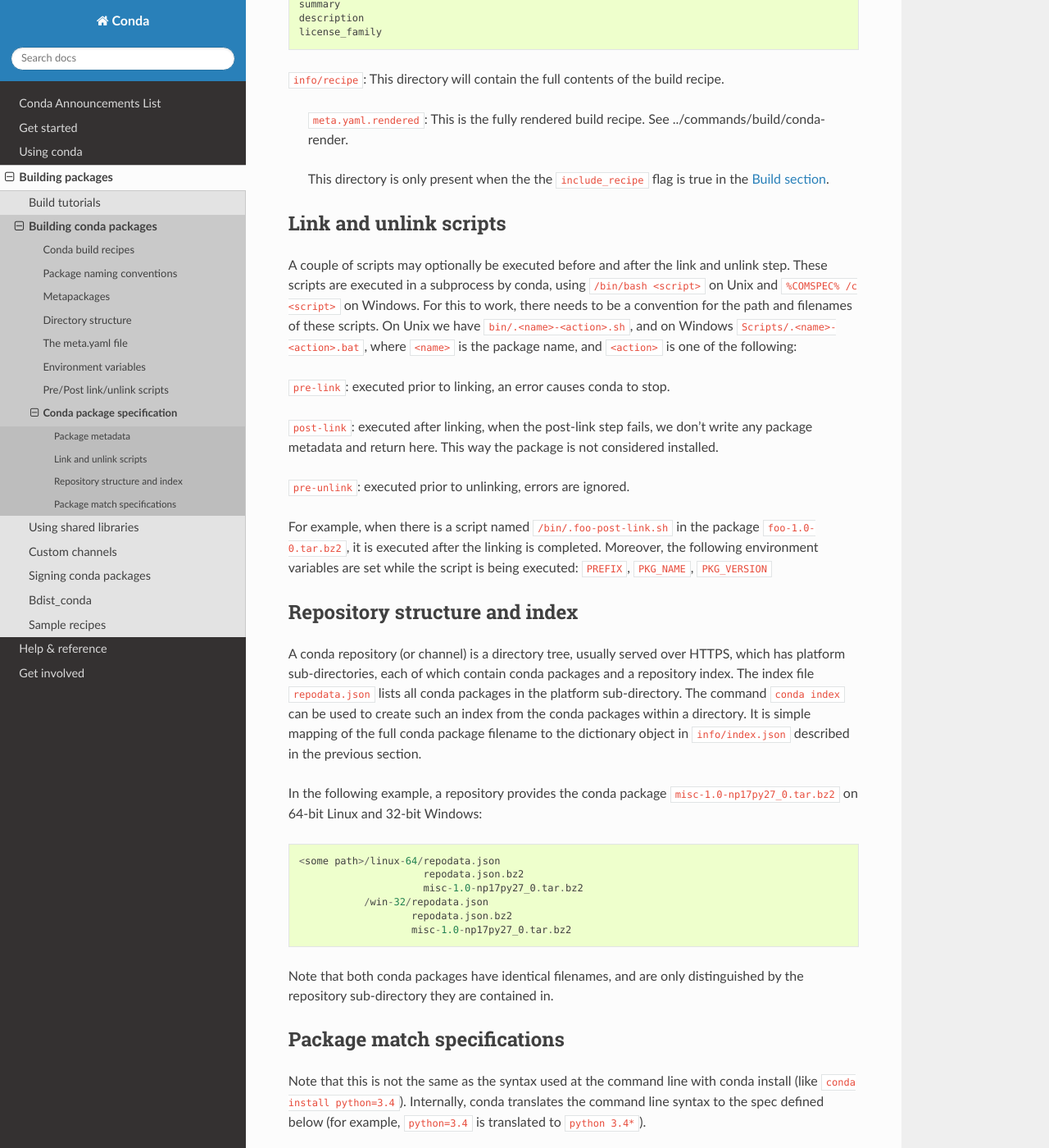
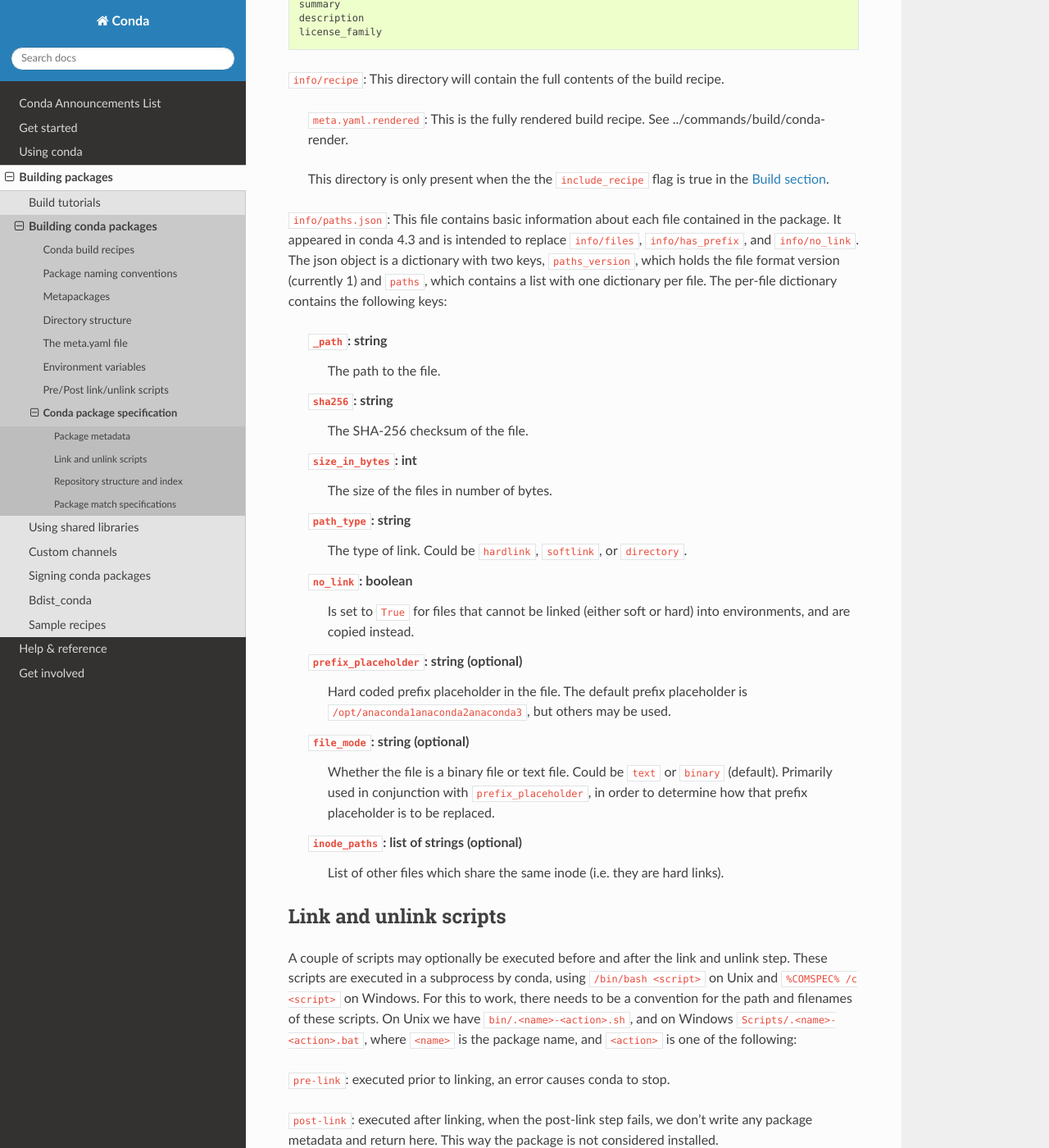
Before and after one commit to conda/conda-docs, a Sphinx documentation site: the page built from docs/source/spec.rst, in a window 1280 px wide and 1400 px high, scrolled down 3036 px. Shown: the whole window at 82% size. Built offline with Sphinx 7.4.7 and the Read the Docs theme 2.0.0, drawn with Linux system fonts in a browser that asks for light colours.

Commit message:
Add specification for info/paths.json

```diff
--- a/docs/source/spec.rst
+++ b/docs/source/spec.rst
@@ -149,6 +149,44 @@ if present in the build recipe
 
     This directory is only present when the the ``include_recipe`` flag is true in the :ref:`meta-build`.
 
+``info/paths.json``: This file contains basic information about each file contained in the package.
+It appeared in conda 4.3 and is intended to replace ``info/files``, ``info/has_prefix``, and
+``info/no_link``.
+The json object is a dictionary with two keys, ``paths_version``,
+which holds the file format version (currently 1)
+and ``paths``, which contains a list with one dictionary per file.
+The per-file dictionary contains the following keys:
+
+   ``_path``: string
+      The path to the file.
+
+   ``sha256``: string
+      The SHA-256 checksum of the file.
+
+   ``size_in_bytes``: int
+      The size of the files in number of bytes.
+
+   ``path_type``: string
+      The type of link. Could be ``hardlink``, ``softlink``, or ``directory``.
+
+   ``no_link``: boolean
+      Is set to ``True`` for files that cannot be linked (either soft or hard)
+      into environments, and are copied instead.
+
+   ``prefix_placeholder``: string (optional)
+      Hard coded prefix placeholder in the file. The default prefix placeholder is
+      ``/opt/anaconda1anaconda2anaconda3``, but others may be used.
+
+   ``file_mode``: string (optional)
+      Whether the file is a binary file or text file. Could be ``text`` or ``binary`` (default).
+      Primarily used in conjunction with ``prefix_placeholder``, in order to determine
+      how that prefix placeholder is to be replaced.
+
+   ``inode_paths``: list of strings (optional)
+      List of other files which share the same inode (i.e. they are hard links).
+
+
+
 
 Link and unlink scripts
 ------------------------
```
